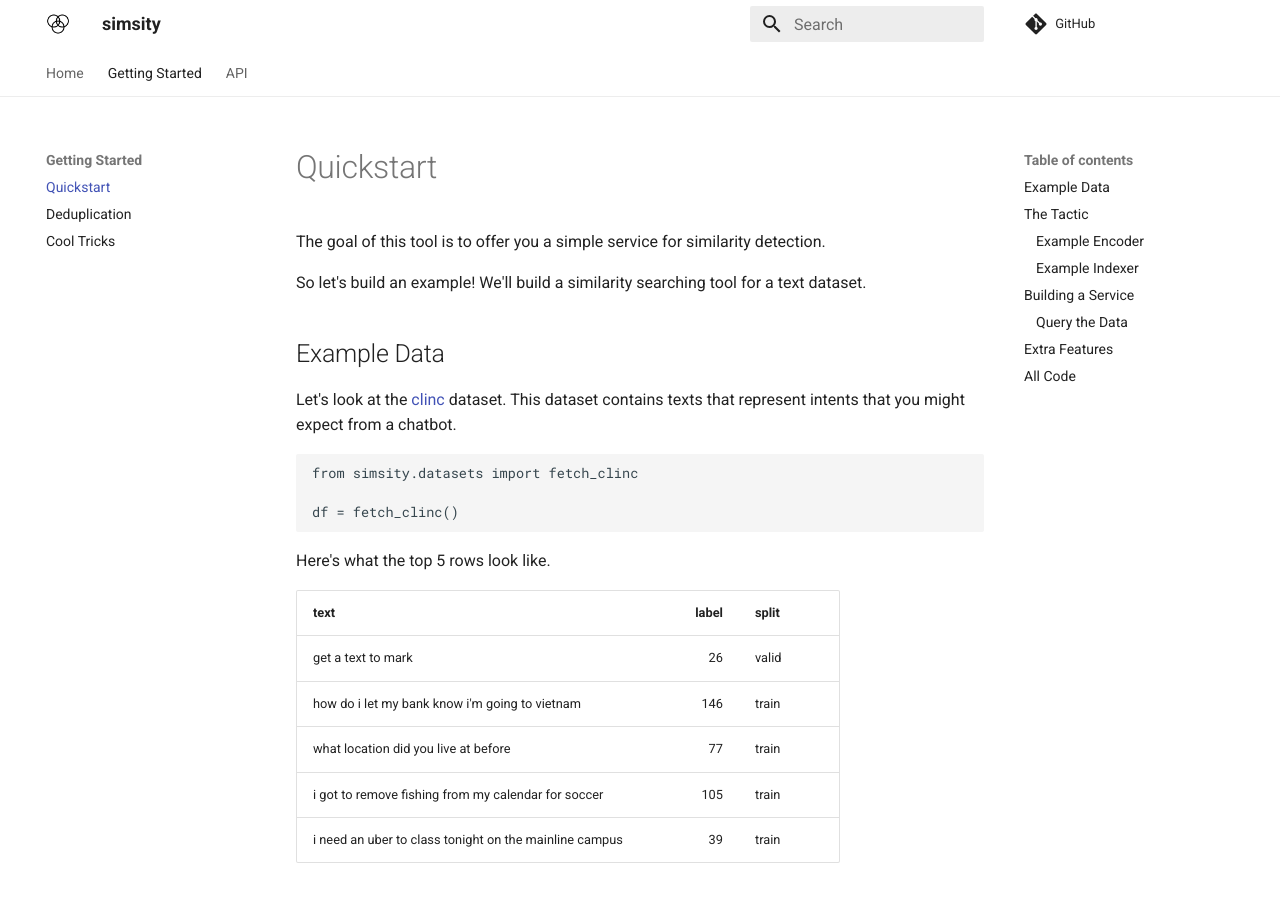
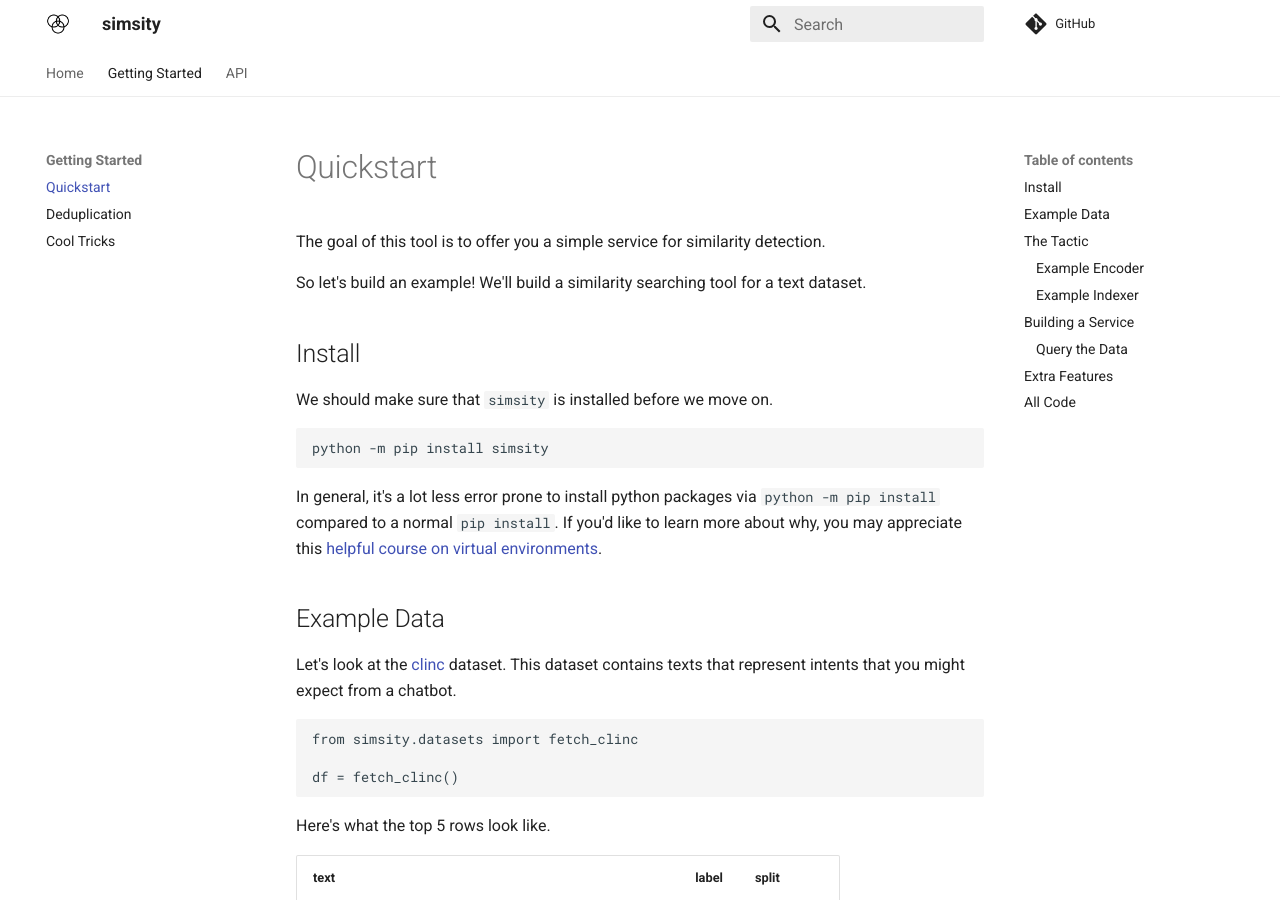
Before and after one commit to koaning/simsity, an MkDocs documentation site: the page built from docs/quickstart/index.md, in a window 1280 px wide and 900 px high. Built offline with MkDocs 1.6.1 and Material for MkDocs 9.7.7, drawn with Linux system fonts in a browser that asks for light colours; comment, search, counter and statistics services are not loaded.

Commit message:
quickfix

````diff
--- a/docs/quickstart/index.md
+++ b/docs/quickstart/index.md
@@ -1,6 +1,18 @@
 The goal of this tool is to offer you a simple service for similarity detection.
 
 So let's build an example! We'll build a similarity searching tool for a text dataset.
+
+## Install
+
+We should make sure that `simsity` is installed before we move on.
+
+```
+python -m pip install simsity
+```
+
+In general, it's a lot less error prone to install python packages via `python -m pip install`
+compared to a normal `pip install`. If you'd like to learn more about why, you may appreciate
+this [helpful course on virtual environments](https://calmcode.io/virtualenv/intro.html).
 
 ## Example Data
 
````
Also changed, not shown: docs/index.md (+4 -0 lines), docs/quickstart/cool.md (+1 -1 lines), docs/quickstart/dedup.md (+4 -0 lines).
